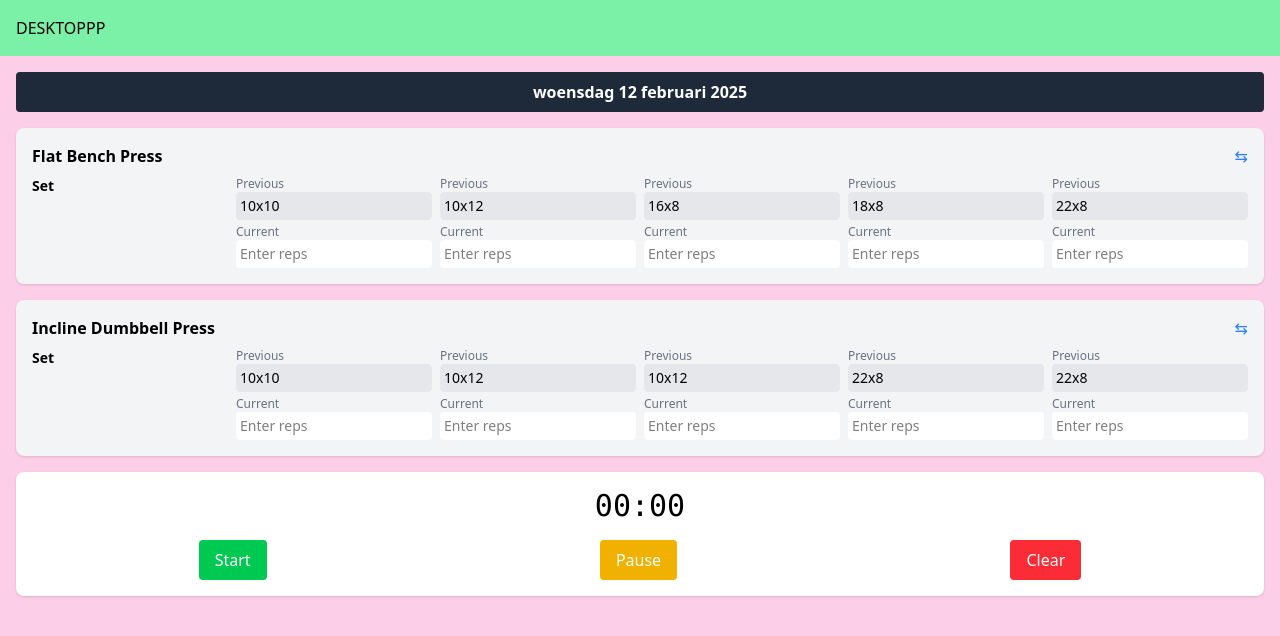
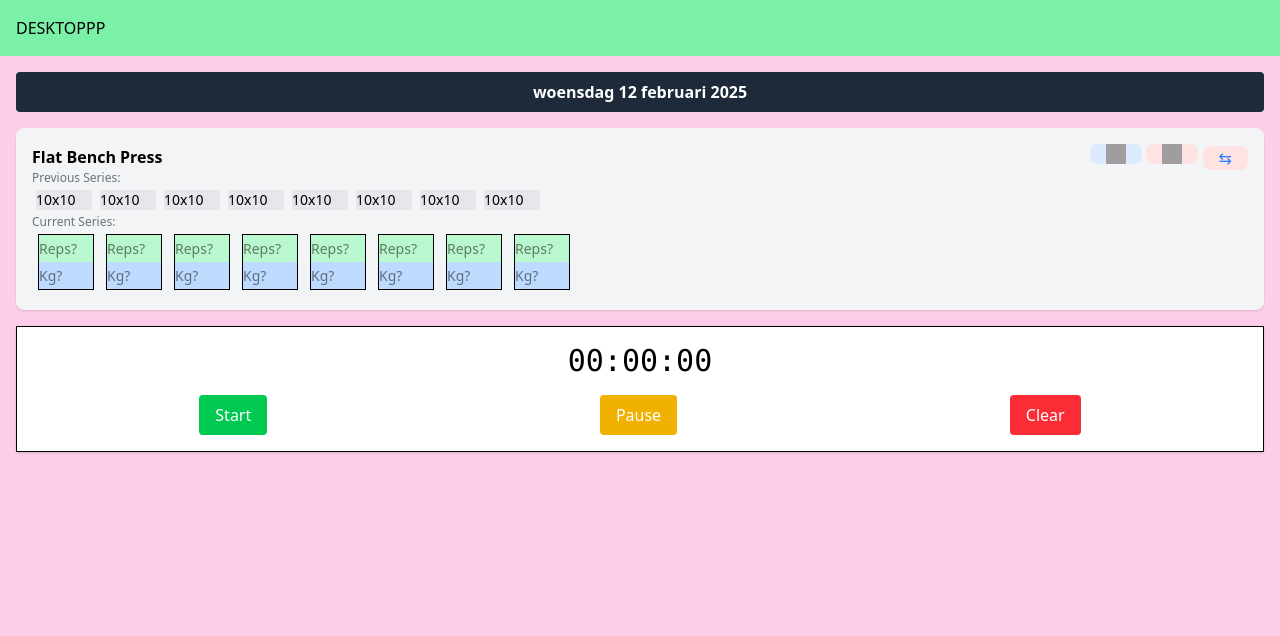
Before and after one commit to Timon-Vermeersch/workout_logger, a SvelteKit app: page /session in a window 1280 px wide. Shown: the top 636 px of the page. Built offline with nearby package versions, Linux system fonts and the light colour scheme; grey boxes are pictures that could not be loaded.

Commit message:
/Session_UI

```diff
--- /dev/null
+++ b/src/lib/components/stopwatch.svelte
@@ -0,0 +1,43 @@
+<script lang="ts">
+    let timer = 0;
+    let interval: number | null = null;
+    let startTime: number;
+
+    function startTimer() {
+      if (!interval) {
+        startTime = Date.now() - timer;
+        interval = setInterval(() => {
+          timer = Date.now() - startTime;
+        }, 10); // Update every 10ms
+      }
+    }
+
+    function pauseTimer() {
+      if (interval) {
+        clearInterval(interval);
+        interval = null;
+      }
+    }
+
+    function resetTimer() {
+      timer = 0;
+      pauseTimer();
+    }
+
+    function formatTime(milliseconds: number) {
+      const totalSeconds = milliseconds / 1000;
+      const m = String(Math.floor(totalSeconds / 60)).padStart(2, "0");
+      const s = String(Math.floor(totalSeconds % 60)).padStart(2, "0");
+      const hundredths = String(Math.floor((totalSeconds % 1) * 100)).padStart(2, "0");
+      return `${m}:${s}:${hundredths}`;
+    }
+</script>
+
+<div class="bg-white p-4 border-1 shadow-2xlrounded-lg shadow text-center mt-4">
+    <div class="text-3xl font-mono">{formatTime(timer)}</div>
+    <div class="flex justify-around mt-4">
+      <button on:click={startTimer} class="bg-green-500 text-white py-2 px-4 rounded">Start</button>
+      <button on:click={pauseTimer} class="bg-yellow-500 text-white py-2 px-4 rounded">Pause</button>
+      <button on:click={resetTimer} class="bg-red-500 text-white py-2 px-4 rounded">Clear</button>
+    </div>
+</div>
--- a/src/routes/+page.svelte
+++ b/src/routes/+page.svelte
@@ -1,7 +1,4 @@
-
-
-
-<div class="min-h-[calc(100vh-64px)] bg-red-100">
+<div class="min-h-[calc(100vh-64px)] bg-pink-200">
     <h1>Welcome to papacontent</h1>
     <p>babycontent</p>
 </div>
--- a/src/routes/diavoorstellingxd/+page.svelte
+++ b/src/routes/diavoorstellingxd/+page.svelte
@@ -1,3 +1,3 @@
-<div class="min-h-[calc(100vh-64px)] bg-red-100">
+<div class="min-h-[calc(100vh-64px)] bg-pink-200">
     cdiavoorstelingef
 </div>
--- a/src/routes/nutrition/+page.svelte
+++ b/src/routes/nutrition/+page.svelte
@@ -1,3 +1,3 @@
-<div class="min-h-[calc(100vh-64px)] bg-red-100">
+<div class="min-h-[calc(100vh-64px)] bg-pink-200">
     calories and stuff
 </div>
--- a/src/routes/session/+page.svelte
+++ b/src/routes/session/+page.svelte
@@ -1,4 +1,7 @@
 <script lang="ts">
+  import Stopwatch from '../../lib/components/stopwatch.svelte'
+  import '../../../static/less.svg'
+  import '../../../static/more.svg'
     let exercises = [
       {
         name: "Flat Bench Press",
@@ -7,7 +10,8 @@
           { previous: "10x12", current: "" },
           { previous: "16x8", current: "" },
           { previous: "18x8", current: "" },
-          { previous: "22x8", current: "" }
+          { previous: "22x8", current: "" },
+          { previous: "18x8", current: "" },
         ]
       },
       {
@@ -17,73 +21,113 @@
           { previous: "10x12", current: "" },
           { previous: "10x12", current: "" },
           { previous: "22x8", current: "" },
-          { previous: "22x8", current: "" }
+          { previous: "18x8", current: "" },
+          { previous: "18x8", current: "" },
         ]
-      }
+      },
+      {
+        name: "Incline Dumbbell Press",
+        sets: [
+          { previous: "10x10", current: "" },
+          { previous: "10x12", current: "" },
+          { previous: "10x12", current: "" },
+          { previous: "22x8", current: "" },
+          { previous: "18x8", current: "" },
+          { previous: "18x8", current: "" },
+        ]
+      },
+
     ];
 
-    let timer = 0;
-    let interval: number | null = null;
 
-    function startTimer() {
-      if (!interval) {
-        interval = setInterval(() => {
-          timer++;
-        }, 1000);
-      }
-    }
+      let exercises2 = [
+        {
+          name: "Flat Bench Press" ,
+          sets: [
+            {Previous: '10x10' , set:{set: '' , rep: ''}},
+            {Previous: '10x10' , set:{set: '' , rep: ''}},
+            {Previous: '10x10' , set:{set: '' , rep: ''}},
+            {Previous: '10x10' , set:{set: '' , rep: ''}},
+            {Previous: '10x10' , set:{set: '' , rep: ''}},
+            {Previous: '10x10' , set:{set: '' , rep: ''}},
+            {Previous: '10x10' , set:{set: '' , rep: ''}},
+            {Previous: '10x10' , set:{set: '' , rep: ''}},
 
-    function pauseTimer() {
-      if (interval) {
-        clearInterval(interval);
-        interval = null;
-      }
-    }
+      ]},
+    ]
 
-    function resetTimer() {
-      timer = 0;
-      pauseTimer();
-    }
 
-    function formatTime(seconds: number) {
-      const m = String(Math.floor(seconds / 60)).padStart(2, "0");
-      const s = String(seconds % 60).padStart(2, "0");
-      return `${m}:${s}`;
-    }
+
+
   </script>
-<div class="min-h-[calc(100vh-64px)] bg-red-100">
+
+<div class="min-h-[calc(100vh-64px)]">
     <div class="p-4 bg-pink-200 min-h-screen">
         <div class="text-center text-gray-700 font-bold mb-4">
           <div class="bg-gray-800 text-white py-2 rounded">woensdag 12 februari 2025</div>
         </div>
 
-        {#each exercises as exercise}
+<!-- Abegin -->
+        <div class="bg-gray-100 flex-col p-4 rounded-lg mb-4 shadow">
+          <div class="flex justify-between items-center">
+            <h2 class="font-semibold">Flat Bench Press</h2>
+            <div>
+              <button class=" rounded-lg bg-blue-100 text-blue-500 px-4 hover:underline active:scale-90 active:bg-gray-200 "><img class='w-5 h-5' src="less.svg" alt=""></button>
+              <button class="rounded-lg bg-red-100 text-blue-500 px-4 hover:underline active:scale-90 active:bg-gray-200"><img class='w-5 h-5' src="more.svg" alt=""></button>
+              <button class="rounded-lg bg-red-100 text-blue-500 px-4 hover:underline active:scale-90 active:bg-gray-200">⇆</button>
+            </div>
+          </div>
+
+          <div class='text-xs text-gray-500'>Previous Series:</div>
+            <div class='flex flex-row overflow-x-auto'>
+              {#each exercises2 as exercise}
+                {#each exercise.sets as set}
+                  <input bind:value={set.Previous} class= 'w-14 text-sm bg-gray-200 rounded m-1' readonly/>
+                {/each}
+              {/each}
+            </div>
+            <div class='text-xs text-gray-500'>Current Series:</div>
+
+            <div class='flex flex-row overflow-x-auto  '>
+              {#each exercises2 as exercise}
+                {#each exercise.sets as set ,index}
+                  <div class='flex w-15 m-1 flex-col items-center'>
+
+                    <input bind:value={set.set.set} type=number class='text-sm w-14 h-7 border-t border-l border-r bg-green-200' placeholder="Reps?" />
+                    <input bind:value={set.set.rep} type=number class='text-sm w-14 h-7 border-b border-l border-r bg-blue-200  ' placeholder="Kg?" />
+                  </div>
+                {/each}
+
+              {/each}
+            </div>
+
+
+
+        </div>
+<!-- end -->
+        <!-- {#each exercises as exercise}
           <div class="bg-gray-100 p-4 rounded-lg mb-4 shadow">
             <div class="flex justify-between items-center">
               <h2 class="font-semibold">{exercise.name}</h2>
-              <button class="text-blue-500 hover:underline">⇆</button> <!-- Arrow for switching exercise -->
+              <button class="text-blue-500 hover:underline">⇆</button>
             </div>
             <div class="grid grid-cols-6 gap-2 mt-2">
-              <div class="text-sm font-bold col-span-1">Set</div>
+
               {#each exercise.sets as set, i}
                 <div class="col-span-1">
                   <div class="text-xs text-gray-500">Previous</div>
                   <input type="text" bind:value={set.previous} class="w-full text-sm bg-gray-200 rounded p-1" readonly />
                   <div class="text-xs text-gray-500 mt-1">Current</div>
-                  <input type="text" bind:value={set.current} class="w-full text-sm bg-white rounded p-1" placeholder="Enter reps" />
+                  <div class='flex-row border-1'>
+                    <input type="text" bind:value={set.current} class="w-full text-sm bg-green-200 rounded p-1" placeholder="x?" />
+                    <input type="text" bind:value={set.current} class="w-full text-sm bg-blue-200 rounded p-1" placeholder="x?" />
+                  </div>
                 </div>
               {/each}
             </div>
           </div>
-        {/each}
+        {/each} -->
+        <Stopwatch></Stopwatch>
+      </div>
 
-        <div class="bg-white p-4 rounded-lg shadow text-center mt-4">
-          <div class="text-3xl font-mono">{formatTime(timer)}</div>
-          <div class="flex justify-around mt-4">
-            <button on:click={startTimer} class="bg-green-500 text-white py-2 px-4 rounded">Start</button>
-            <button on:click={pauseTimer} class="bg-yellow-500 text-white py-2 px-4 rounded">Pause</button>
-            <button on:click={resetTimer} class="bg-red-500 text-white py-2 px-4 rounded">Clear</button>
-          </div>
-        </div>
-      </div>
 </div>
--- /dev/null
+++ b/tailwind.config.js
@@ -0,0 +1,16 @@
+
+module.exports = {
+    theme: {
+      extend: {
+        clipPath: {
+          'top-crop': 'inset(3000px 0 0 0)',
+        },
+      },
+    },
+    plugins: [
+      require('@tailwindcss/forms'),
+      require('@tailwindcss/typography'),
+      require('@tailwindcss/aspect-ratio'),
+      require('tailwind-clip-path'), // Optional plugin for clip-path utilities
+    ],
+  };
```
Also changed, not shown: src/lib/structure/pageheader.svelte (+14 -10 lines).
